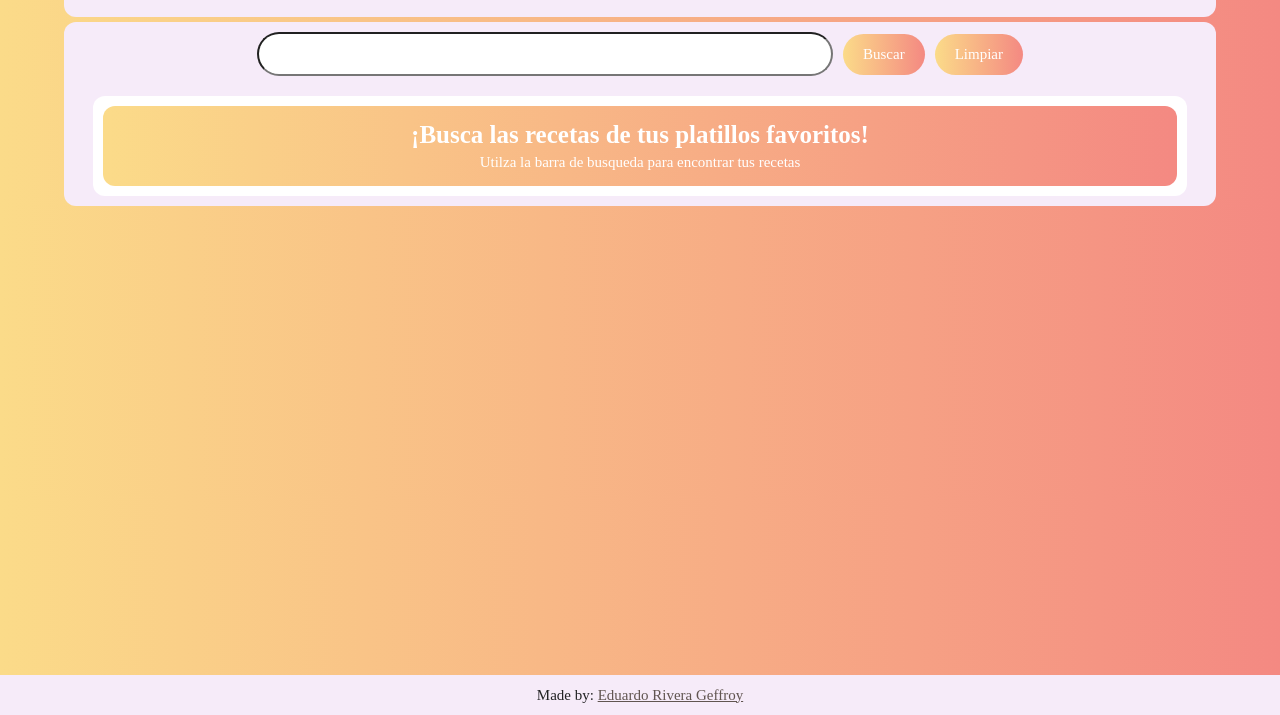
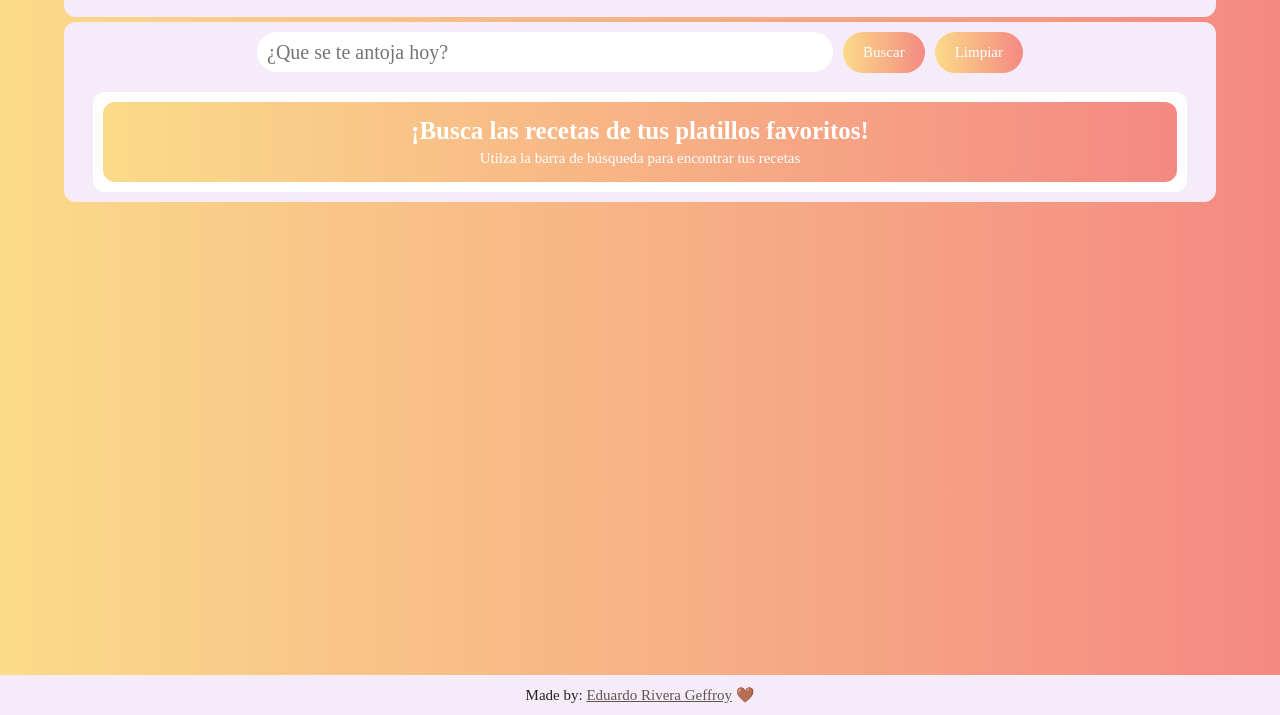
Before and after one commit to Coolhatena/recipes-app, a plain HTML site: page index.html in a window 1280 px wide. Shown: the part 85-800 px from the top of the page. Drawn offline with Linux system fonts and the light colour scheme; a web font is replaced by a local one.

Commit message:
A little bit of cuteness

```diff
--- a/index.html
+++ b/index.html
@@ -20,7 +20,7 @@
 	<main>
 		<div class="content">
 			<div class="input_container">
-				<input type="text" id="main__input" class="main__input">
+				<input type="text" id="main__input" class="main__input" placeholder="¿Que se te antoja hoy?">
 				<button id="main__button" class="main__button">Buscar</button>
 				<button id="main__button_limpiar" class="main__button">Limpiar</button>
 
@@ -28,13 +28,13 @@
 			<div id="carrousel" class="carrousel">
 				<div id="default_content_message" class="default_content_message">
 					<h2>¡Busca las recetas de tus platillos favoritos!</h2>
-					<p>Utilza la barra de busqueda para encontrar tus recetas</p>
+					<p>Utilza la barra de b&uacute;squeda para encontrar tus recetas</p>
 				</div>
 			</div>
 		</div>
 	</main>
 	<footer>
-		<p>Made by: <a href="https://github.com/Coolhatena">Eduardo Rivera Geffroy</a></p>
+		<p>Made by: <a href="https://github.com/Coolhatena">Eduardo Rivera Geffroy</a> 🤎</p>
 	</footer>
 </body>
 </html>
--- a/styles.css
+++ b/styles.css
@@ -12,6 +12,10 @@
 	padding: 0;
 	box-sizing: border-box;
 	font-family: 'Solway', serif;
+}
+
+*:focus {
+    outline: none;
 }
 
 html {
@@ -81,6 +85,7 @@ main {
 	padding: 2rem 1rem;
 	font-size: 2rem;
 	border-radius: 10rem;
+	border: none;
 	outline: none;
 }
 
```
